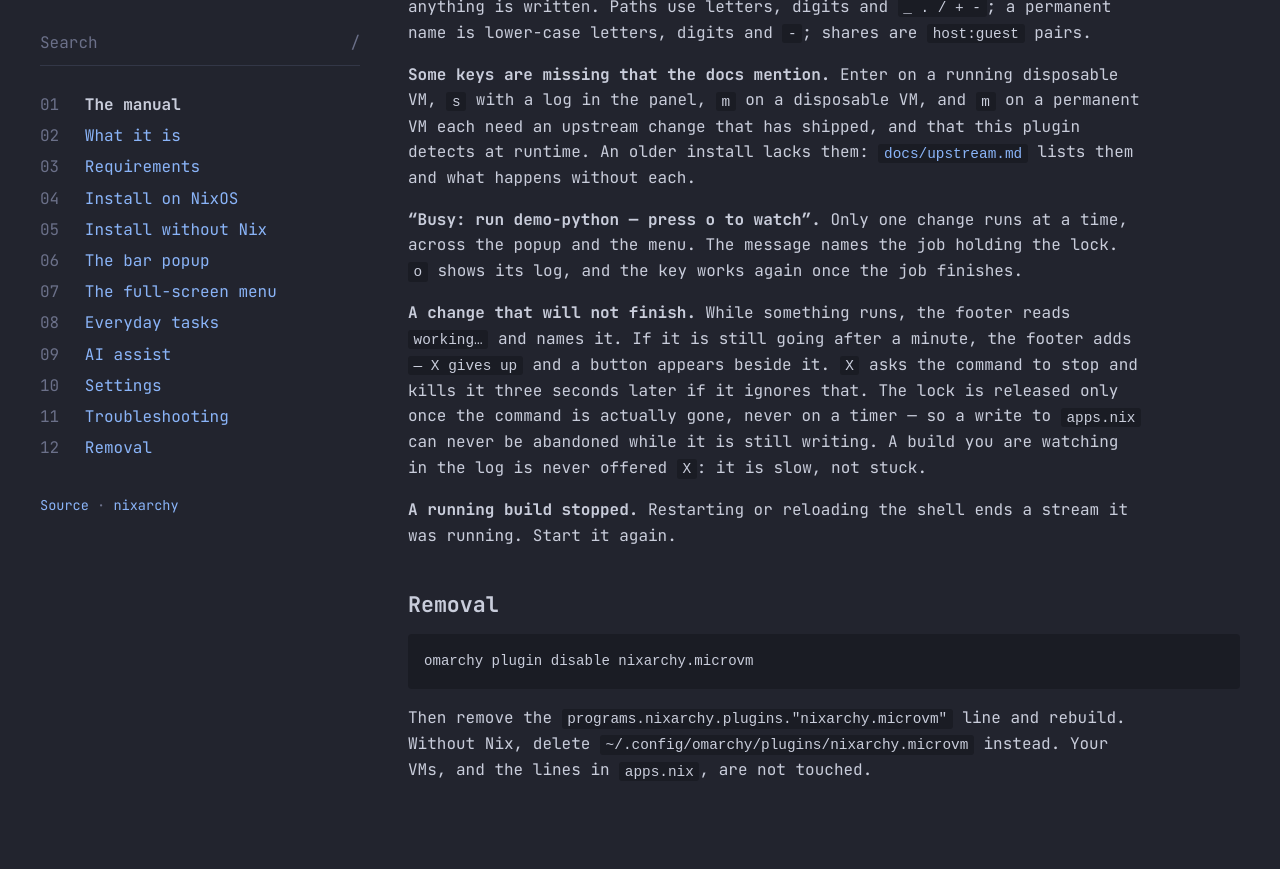
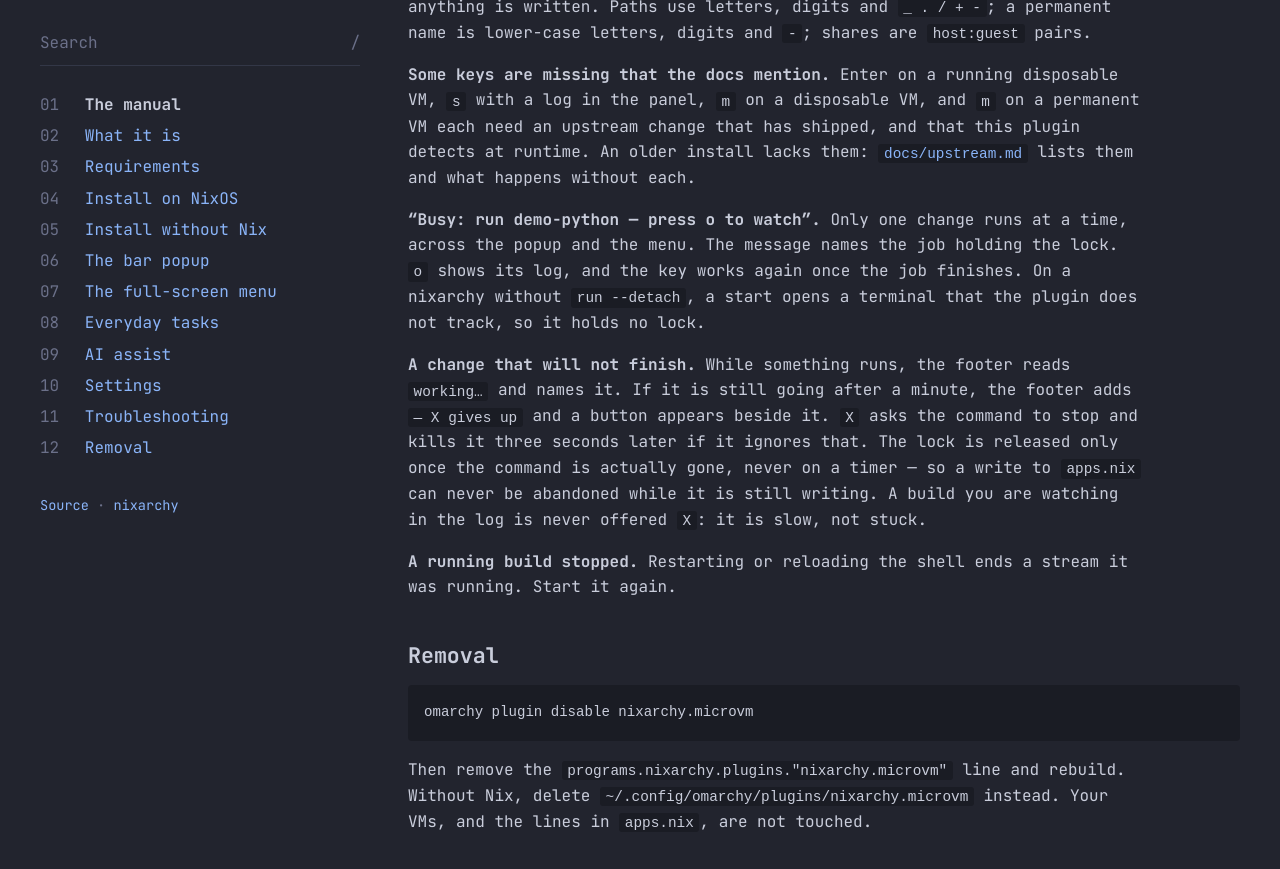
Before and after one commit to olafkfreund/nixarchy-microvm, a Jekyll site: the page built from docs/usage.md, in a window 1280 px wide and 900 px high, scrolled down 8122 px. Shown: the top 869 px of the window. Built offline with Jekyll 4.4.1, drawn with Linux system fonts in a browser that asks for light colours.

Commit message:
docs: B8 a terminal start on older nixarchy holds no lock (#46, step 10)
AGENTS.md, the README and docs/usage.md narrow the one-change-at-a-time
promise: without run --detach (nixarchy#762) a start opens an untracked
terminal. Owner decision, recorded in spec/ and plan/.

Implemented by coder (plan coders: 10).

Co-Authored-By: Claude Opus 5.5 <noreply@anthropic.com>
Claude-Session: https://claude.ai/code/session_01WtDyDrXH8eWpAVi5M83ZLc

```diff
--- a/docs/usage.md
+++ b/docs/usage.md
@@ -331,7 +331,9 @@ lists them and what happens without each.
 
 **"Busy: run demo-python — press o to watch".** Only one change runs at a
 time, across the popup and the menu. The message names the job holding the
-lock. `o` shows its log, and the key works again once the job finishes.
+lock. `o` shows its log, and the key works again once the job finishes. On a nixarchy
+without `run --detach`, a start opens a terminal that the plugin does not track,
+so it holds no lock.
 
 **A change that will not finish.** While something runs, the footer reads
 `working…` and names it. If it is still going after a minute, the footer adds
```
Also changed, not shown: AGENTS.md (+3 -1 lines), README.md.
